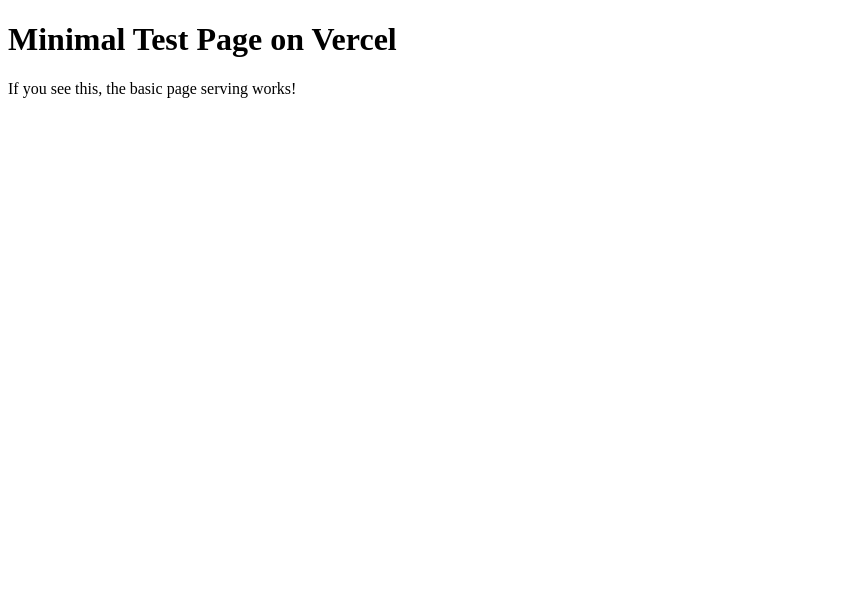
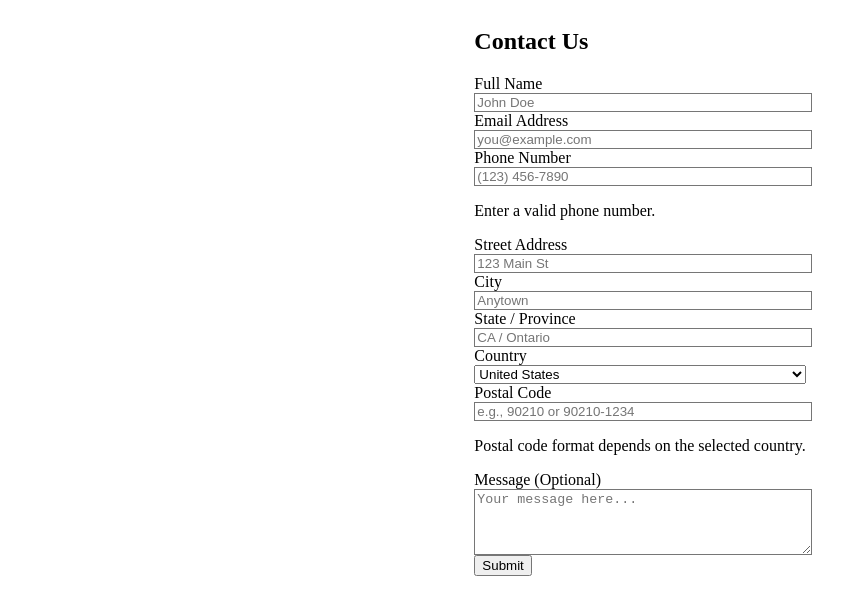
Before and after one commit to rtdevcraft/Validation-Form, a Next.js app in the folder validation-form/: page / in a window 1280 px wide. Shown: the top 614 px of the page, without its empty margins (0-867 px from the left). Built offline with nearby package versions, Linux system fonts and the light colour scheme.

Commit message:
Updated page.tsx
Back to to original after troubleshooting

```diff
--- a/validation-form/src/app/page.tsx
+++ b/validation-form/src/app/page.tsx
@@ -1,18 +1,9 @@
-// import ContactForm from './components/ContactForm'
+import ContactForm from './components/ContactForm'
 
-// export default function Home() {
-//   return (
-//     <main className='flex flex-col items-center justify-between p-24'>
-//       <ContactForm />
-//     </main>
-//   )
-// }
-
-export default function HomePage() {
+export default function Home() {
   return (
-    <div>
-      <h1>Minimal Test Page on Vercel</h1>
-      <p>If you see this, the basic page serving works!</p>
-    </div>
+    <main className='flex flex-col items-center justify-between p-24'>
+      <ContactForm />
+    </main>
   )
 }
```
